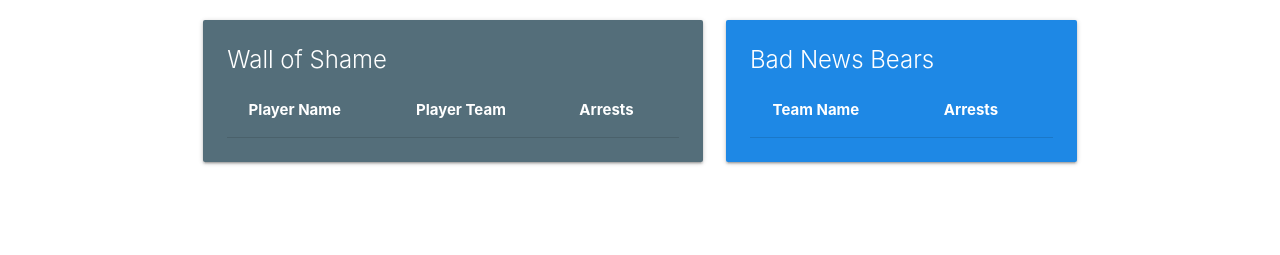
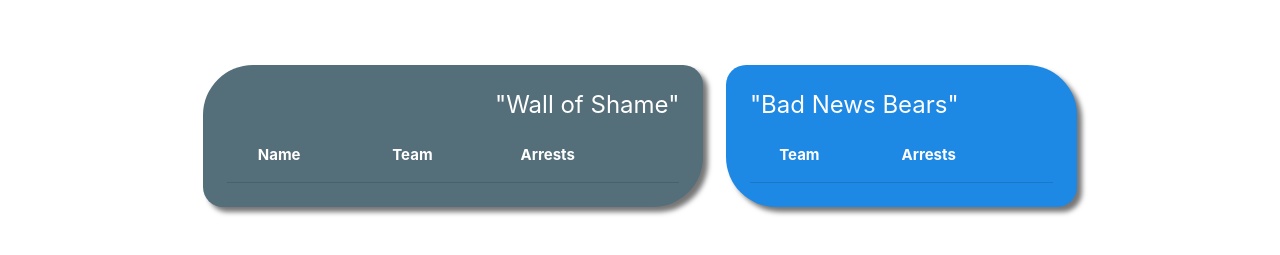
Before and after one commit to kevnfu/nfl-crime, a plain HTML site: page index.html in a window 1280 px wide. Shown: the part 525-780 px from the top of the page. Drawn offline with nearby package versions, Linux system fonts and the light colour scheme; no server answers.

Commit message:
new border stuff

```diff
--- a/assets/css/style.css
+++ b/assets/css/style.css
@@ -1,35 +1,5 @@
 body {
-    height: 100%;
-}
-
-#parOne {
-  /* The image used */
-  background-image: url("http://j469.ascjclass.org/wp-content/uploads/sites/22/2016/12/roger-goodell-012615-getty-ftr-usjpg_2injpggbta2k17v2aq1e6hgxq.jpg");
-
-
-  /* Create the parallax scrolling effect */
-  background-attachment: fixed;
-  background-position: center;
-  background-repeat: no-repeat;
-  background-size: cover;
-  vertical-align: middle;
-}
-#parTwo {
-
-  background-image: url("https://images7.alphacoders.com/743/743102.jpg");
-
-
-  background-attachment: fixed;
-  background-position: center;
-  background-repeat: no-repeat;
-  background-size: cover;
-
-}
-#home-logo {
-    font-size: 25px;
-    font-family: Lato;
-    padding-left: 20px;
-    padding-right: 20px;
+  height: 100%;
 }
 #nav {
   overflow: hidden;
@@ -50,14 +20,50 @@
 #nav a:hover {
   background-color: white;
   color: #666;
-
 }
 
 #nav a.active {
   background-color: #4caf50;
   color: white;
 }
+#parOne {
+  /* The image used */
+  background-image: url("http://j469.ascjclass.org/wp-content/uploads/sites/22/2016/12/roger-goodell-012615-getty-ftr-usjpg_2injpggbta2k17v2aq1e6hgxq.jpg");
 
+  /* Create the parallax scrolling effect */
+  background-attachment: fixed;
+  background-position: center;
+  background-repeat: no-repeat;
+  background-size: cover;
+  vertical-align: middle;
+}
+#parTwo {
+  background-image: url("https://images7.alphacoders.com/743/743102.jpg");
+
+  background-attachment: fixed;
+  background-position: center;
+  background-repeat: no-repeat;
+  background-size: cover;
+}
+#home-logo {
+  font-size: 25px;
+  font-family: Lato;
+  padding-left: 20px;
+  padding-right: 20px;
+}
+
+#players {
+  border-radius: 50px 20px;
+  -moz-box-shadow: 5px 5px 5px #777777;
+  -webkit-box-shadow: 5px 5px 5px #777777;
+  box-shadow: 5px 5px 5px #777777;
+}
+#teams {
+  border-radius: 20px 50px;
+  -moz-box-shadow: 5px 5px 5px #777777;
+  -webkit-box-shadow: 5px 5px 5px #777777;
+  box-shadow: 5px 5px 5px #777777;
+}
 #foot {
-  background-color: #FF3932;
+  background-color: #ff3932;
 }
--- a/index.html
+++ b/index.html
@@ -51,7 +51,7 @@
 
                         <!-- <div class="col s4 offset-s4"> -->
                             <!--Search Bar-->
-                            <form class="right collapse-on-med-and-down" id="form1">
+                            <form class="right hide-on-small-only" id="form1">
                                 <div class="input-field" style="max-width: 400px;">
                                     <input id="search" placeholder="Search Player" type="search" required>
                                     <label class="label-icon" for="search">
@@ -72,7 +72,7 @@
 
     <!-- First Parallax Image -->
 
-    <div id="parOne" class="parallax-container">
+    <div id="parOne" class="parallax-container hide-on-small-only">
         <div class="parallax">
         </div>
     <!-- </div> -->
@@ -81,18 +81,19 @@
     <div class="container">
         <div class="section white">
             <div class="row">
-
+                <br>
+                <br>
                 <!-- Table for worst players  -->
                 <div class="col s12 m12 l7">
-                    <div class="card blue-grey darken-1">
+                    <div id="players" class="card blue-grey darken-1">
                         <div class="card-content white-text">
-                            <span class="card-title">Wall of Shame</span>
+                            <span class="card-title" style="text-align:right"><b>"Wall of Shame"</b></span>
                             <table class="highlight" id="top-players">
                                 <thead>
                                     <tr>
                                         <th></th>
-                                        <th>Player Name</th>
-                                        <th>Player Team</th>
+                                        <th>Name</th>
+                                        <th>Team</th>
                                         <th>Arrests</th>
                                     </tr>
                                 </thead>
@@ -105,14 +106,14 @@
 
                 <!-- Table for worst teams  -->
                 <div class="col s12 m12 l5">
-                    <div class="card blue darken-1">
+                    <div id="teams" class="card blue darken-1">
                         <div class="card-content white-text">
-                            <span class="card-title">Bad News Bears</span>
+                            <span class="card-title" style="text-align:left"><b>"Bad News Bears"</b></span>
                             <table class="highlight" id="top-teams">
                                 <thead>
                                     <tr>
                                         <th></th>
-                                        <th>Team Name</th>
+                                        <th>Team</th>
                                         <th>Arrests</th>
                                     </tr>
                                 </thead>
@@ -127,17 +128,13 @@
         </div>
     </div>
 
-    <br>
-    <br>
     <!-- Second Parallax Image -->
 
-    <div id="parTwo" class="parallax-container">
+    <div id="parTwo" class="parallax-container hide-on-small-only">
         <div class="parallax">
         </div>
     </div>
 
-    <br>
-    <br>
 
     <footer id="foot" class="page-footer">
         <div class="footer-copyright">
```
